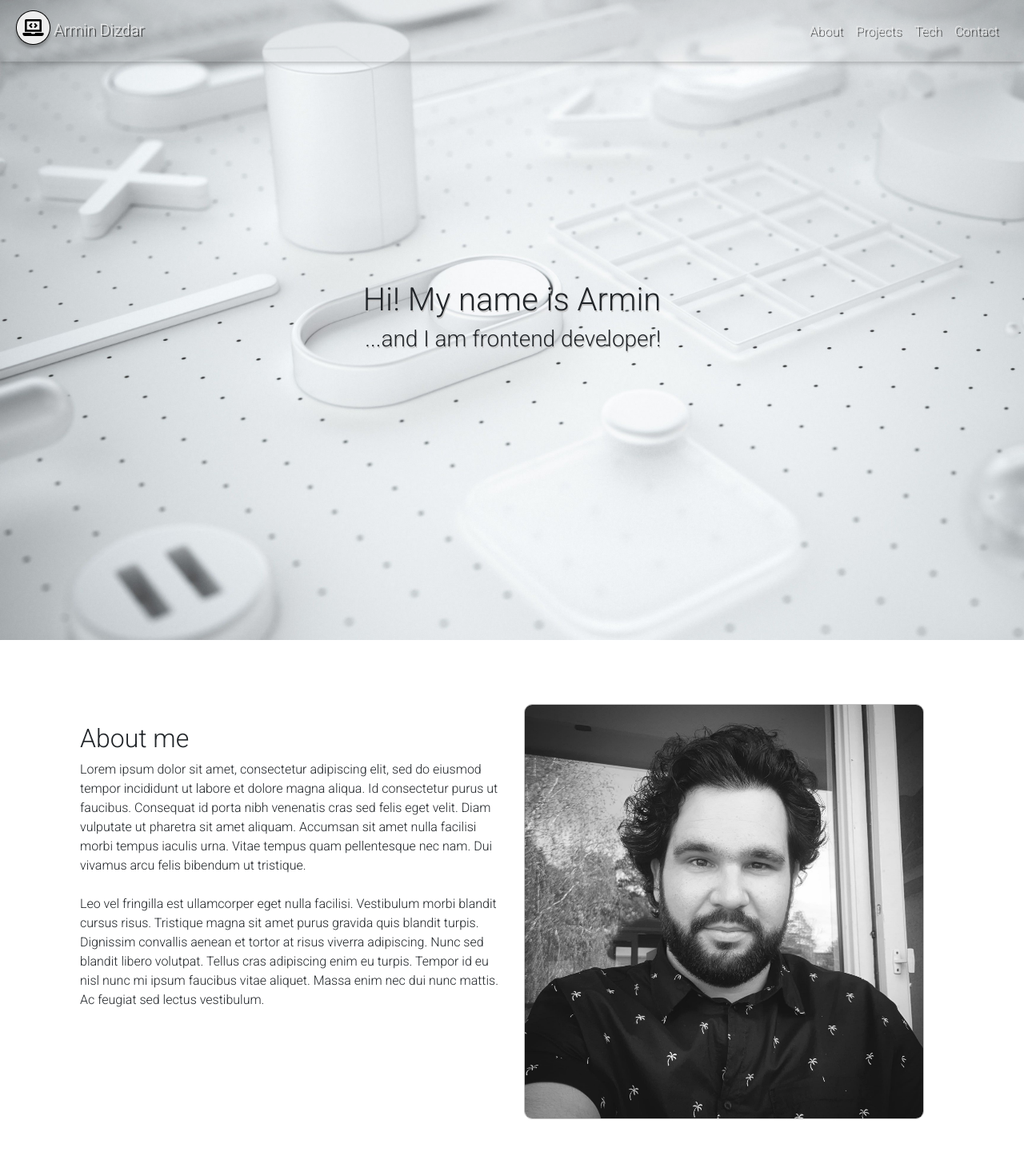
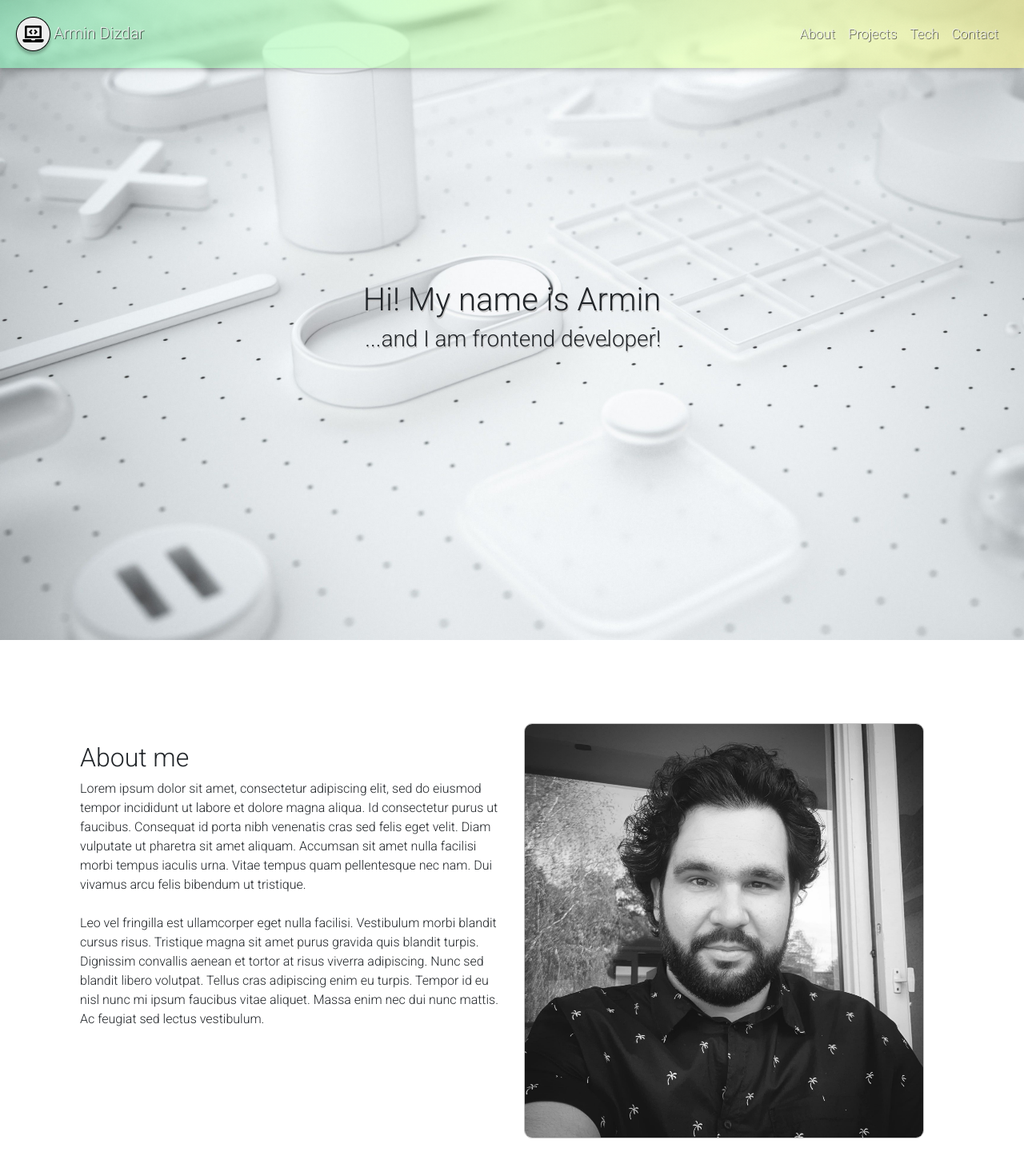
Before and after one commit to DizdarArmin/portofolio, a React (Create React App) app: page / in a window 1280 px wide. Shown: the top 1470 px of the page at 80% size. Built offline with nearby package versions, Linux system fonts and the light colour scheme.

Commit message:
UI tweaks

```diff
--- a/public/index.html
+++ b/public/index.html
@@ -1,7 +1,17 @@
 <!DOCTYPE html>
-<html lang="en">
+<html
+  lang="en"
+  xmlns="http://www.w3.org/1999/xhtml"
+  xmlns:og="http://ogp.me/ns#"
+  xmlns:fb="https://www.facebook.com/2008/fbml"
+>
   <head>
     <meta charset="utf-8" />
+    <meta property="og:title" content="Armin Dizdar - Portofolio" />
+    <meta property="og:type" content="website" />
+    <meta property="og:url" content="http://armin-dizdar-portofolio.web.app" />
+    <meta property="og:image:url" content="public/meta-img.png" />
+    <meta property="og:description" content="Frontend Development Showcase" />
     <link rel="icon" href="%PUBLIC_URL%/favicon.ico" />
 
     <!-- Font Awesome -->
--- a/src/App.css
+++ b/src/App.css
@@ -13,6 +13,7 @@ li {
 
 a {
   color: white;
+  text-shadow: 1px 1px rgba(0, 0, 0, 0.6);
 }
 a:link,
 a:visited {
@@ -21,11 +22,21 @@ a:visited {
 
 .nav-item,
 .nav-brand {
-  text-shadow: 2px 2px rgba(0, 0, 0, 0.582);
+  text-shadow: 1px 1px rgba(0, 0, 0, 0.6);
+}
+.nav-item:hover {
+  font-size: 24px;
+  transform: rotate(9deg);
 }
 
 .desktop {
-  background-color: rgba(104, 104, 104, 0.1);
+  font-size: 17px;
+  background-image: linear-gradient(
+    to right,
+    rgba(133, 255, 189, 0.5) 0%,
+    rgba(255, 251, 125, 0.5) 100%
+  );
+
   position: fixed;
   top: 0;
   width: 100%;
--- a/src/components/MobileNavigation.jsx
+++ b/src/components/MobileNavigation.jsx
@@ -11,7 +11,7 @@ export default function MobileNavigation() {
         <li>
           <a href="#projects">Projects</a>
         </li>
-        <li className="logo">
+        <li className="logo-img">
           <a href="#hero" className="logo">
             <img src={Logo} alt="logo"></img>
           </a>
--- a/src/components/Modal.jsx
+++ b/src/components/Modal.jsx
@@ -1,12 +1,6 @@
 import ReactDom from "react-dom";
 import Pill from "./Pill";
 import "../css/Modal.css";
-
-/* isLocked: false,
-name: "Vegan Restaurant Website",
-image: vegan,
-hosting: "https://github.com/DizdarArmin",
-repository: "https://github.com/DizdarArmin/portofolio", */
 
 export default function Modal({ modalItem, toggleModal }) {
   const { name, description, skills, image, hosting, repository } = modalItem;
--- a/src/css/About.css
+++ b/src/css/About.css
@@ -1,6 +1,6 @@
 .about {
-  padding-top: 24px;
-  padding-bottom: 24px;
+  padding-top: 48px;
+  padding-bottom: 48px;
 }
 
 .profile {
--- a/src/css/Mobile.css
+++ b/src/css/Mobile.css
@@ -20,16 +20,30 @@
     display: none;
   }
 }
+.logo-img {
+  width: 44px !important;
+  height: 44px !important;
+  margin-top: 6px !important;
+}
+.logo {
+  margin-top: 8px !important;
+}
 
 .mobile ul {
-  height: 24px;
+  height: 30px;
   display: flex;
   justify-content: center;
   align-items: center;
 
   text-align: center;
-  background-color: black;
+  background-image: linear-gradient(
+    to right,
+    rgba(133, 255, 189, 0.9) 0%,
+    rgba(255, 251, 125, 0.9) 100%
+  );
   border-radius: 25px;
+  padding-left: 8px;
+  padding-right: 8px;
   margin-left: 16px;
   margin-right: 16px;
 }
@@ -38,7 +52,7 @@
   justify-content: center;
   align-items: center;
   font-size: 11px;
-  padding-left: 8px;
+  width: 100%;
 }
 
 .mobile {
--- a/src/css/Modal.css
+++ b/src/css/Modal.css
@@ -10,7 +10,11 @@
   z-index: 10;
   background-color: white;
   padding: 34px 24px 34px 24px;
+  width: 90%;
+  max-width: 768px;
+  height: fit-content;
 }
+
 .overlay-style {
   position: fixed;
   top: 0;
@@ -21,10 +25,13 @@
   z-index: 10;
 }
 .modal-image {
-  border-radius: 10px;
   margin-bottom: 16px;
   width: 100% !important;
+  border: 1px solid white;
+  box-shadow: rgba(60, 64, 67, 0.3) 0px 1px 2px 0px,
+    rgba(60, 64, 67, 0.15) 0px 2px 6px 2px;
 }
+
 .btn {
   display: flex;
   justify-content: center;
```
Also changed, not shown: public/meta-img.png (added).
